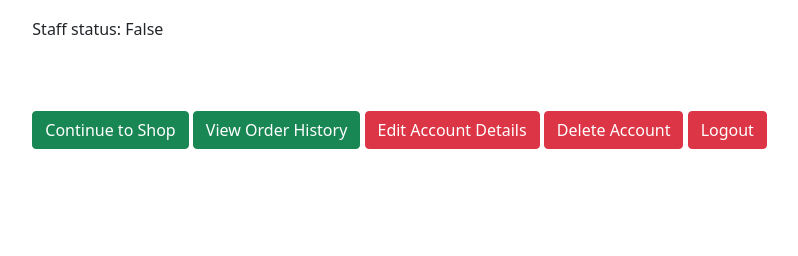
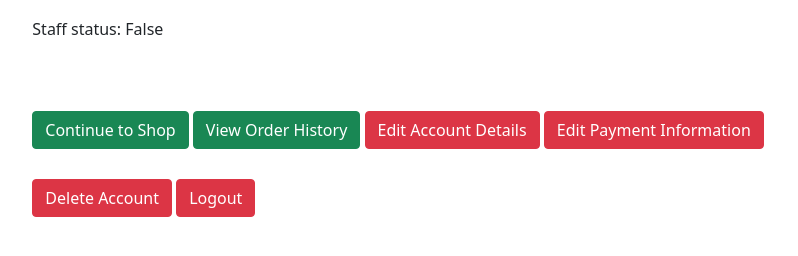
Before and after one commit to maindotmarcell/IoTBay-Group23, a Django app: page /welcome/ in a window 1280 px wide. Shown: the part 298-554 px from the top of the page, without its empty margins (185-983 px from the left). Run offline with Django 4.2, Linux system fonts and the light colour scheme; parts of the project's set-up code (start-up, migrations or seed data) failed here and were passed over; some libraries are stand-ins or nearby versions.

Commit message:
psyment views pt 2

```diff
--- a/IoTBay_Group23/IoTBay_Group23/urls.py
+++ b/IoTBay_Group23/IoTBay_Group23/urls.py
@@ -35,6 +35,8 @@ urlpatterns = [
     path('cart/', v.cart, name="cart"),
     path('checkout/', v.checkout, name="checkout"),
     path('registration/', include('django.contrib.auth.urls')),
+    path('edit_payment/', v.edit_payment, name="edit_payment"),
+    path('delete_payment/', v.delete_payment, name="delete_payment"),
 
     # update item json view
     path('update_item/', v.updateItem, name="update_item"),
--- a/IoTBay_Group23/main/templates/Payment_Management/edit_payment.html
+++ b/IoTBay_Group23/main/templates/Payment_Management/edit_payment.html
@@ -4,3 +4,6 @@
 {% load crispy_forms_tags %}
 
 {% block content %}
+<h1>Edit Payment Information</h1>
+
+{% end block %}
--- a/IoTBay_Group23/main/templates/main/welcome.html
+++ b/IoTBay_Group23/main/templates/main/welcome.html
@@ -13,6 +13,7 @@
 <a class = 'btn btn-success' style = "margin-top: 30px;" href="/main">Continue to Shop</a>
 <a class = 'btn btn-success' style = "margin-top: 30px;" href="/orderhistory">View Order History</a>
 <a class = 'btn btn-danger' style = "margin-top: 30px;" href="/edit">Edit Account Details</a>
+<a class = 'btn btn-danger' style = "margin-top: 30px;" href="/edit_payment">Edit Payment Information</a>
 <a class = 'btn btn-danger' style = "margin-top: 30px;" href = "/deleteaccount">Delete Account</a>
 <a class = 'btn btn-danger' style = "margin-top: 30px;" href = "/logout">Logout</a>
 
--- a/IoTBay_Group23/main/views.py
+++ b/IoTBay_Group23/main/views.py
@@ -1,11 +1,12 @@
 from profile import Profile
+from re import L
 from django.shortcuts import redirect, render
 from django.contrib import messages
 # from django.http import HttpResponse
 # from .models import Customer
 # from django.contrib.auth import login, authenticate, logout
 from django.contrib.auth.models import User
-from .forms import RegisterForm, UpdateForm, DeleteUserForm, StaffForm
+from .forms import PaymentForm, RegisterForm, UpdateForm, DeleteUserForm, StaffForm
 from .models import *
 from django.contrib.auth.decorators import login_required
 from django.http import JsonResponse
@@ -76,7 +77,16 @@ def edit(request):
     return render(request, "main/edit.html", context)
 
 def edit_payment(request):
-    return render(request, "Payment_Management/edit_payment.html", {})
+    if request.method == "POST":
+        payment_form = PaymentForm(request.POST, instance=request.user)
+        if payment_form.is_valid():
+            payment_form.save()
+            messages.success(request, f'Details Updated')
+            return redirect ("/welcome")
+    else:
+        payment_form = PaymentForm(instance=request.user)
+        context = {'payment_form': payment_form}
+    return render(request, "Payment_Management/edit_payment.html", context)
 
 def delete_payment_confirmation(request):
     return render(request, "Payment_Management/delete_payment_confirmation.html", {})
```
Also changed, not shown: IoTBay_Group23/db.sqlite3.
